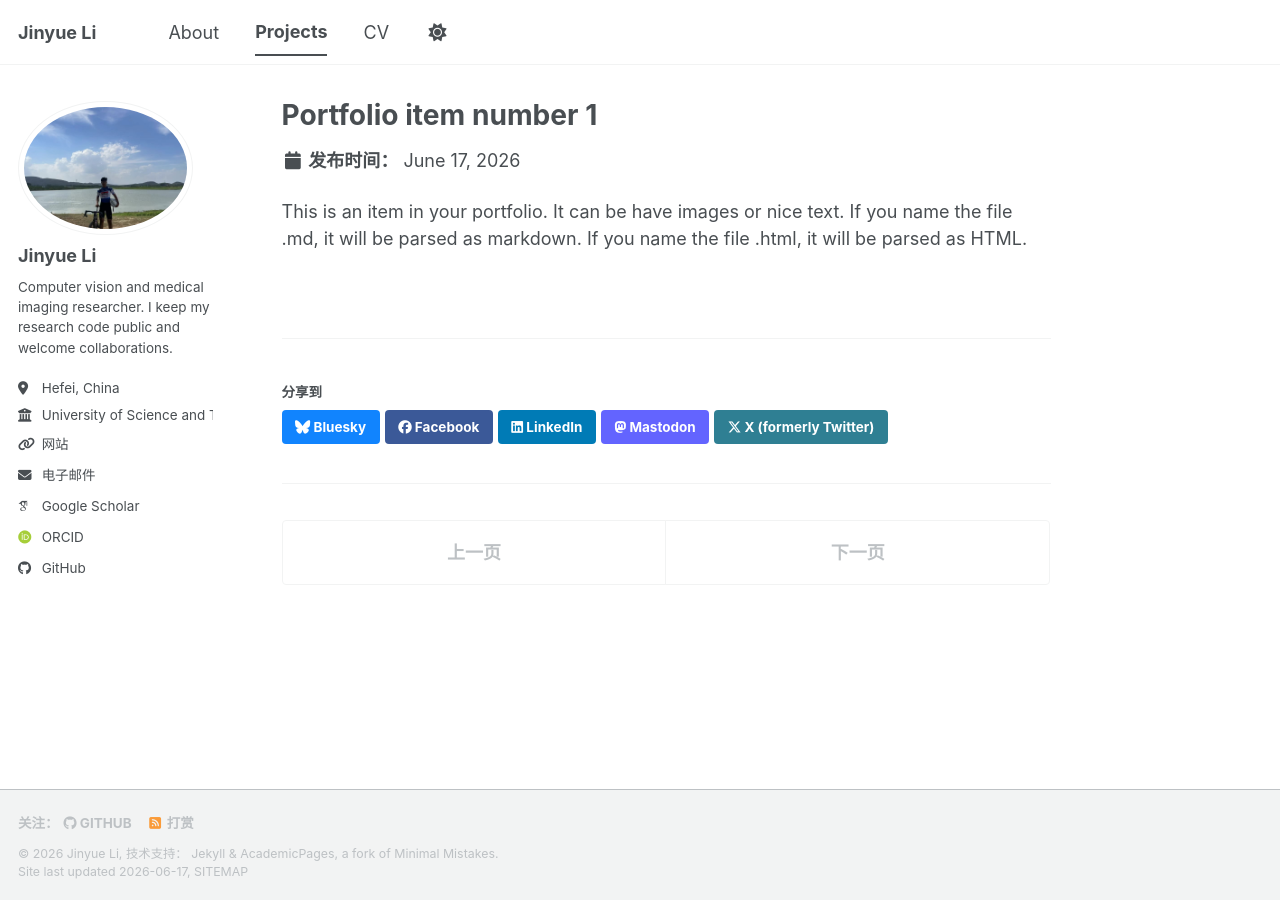
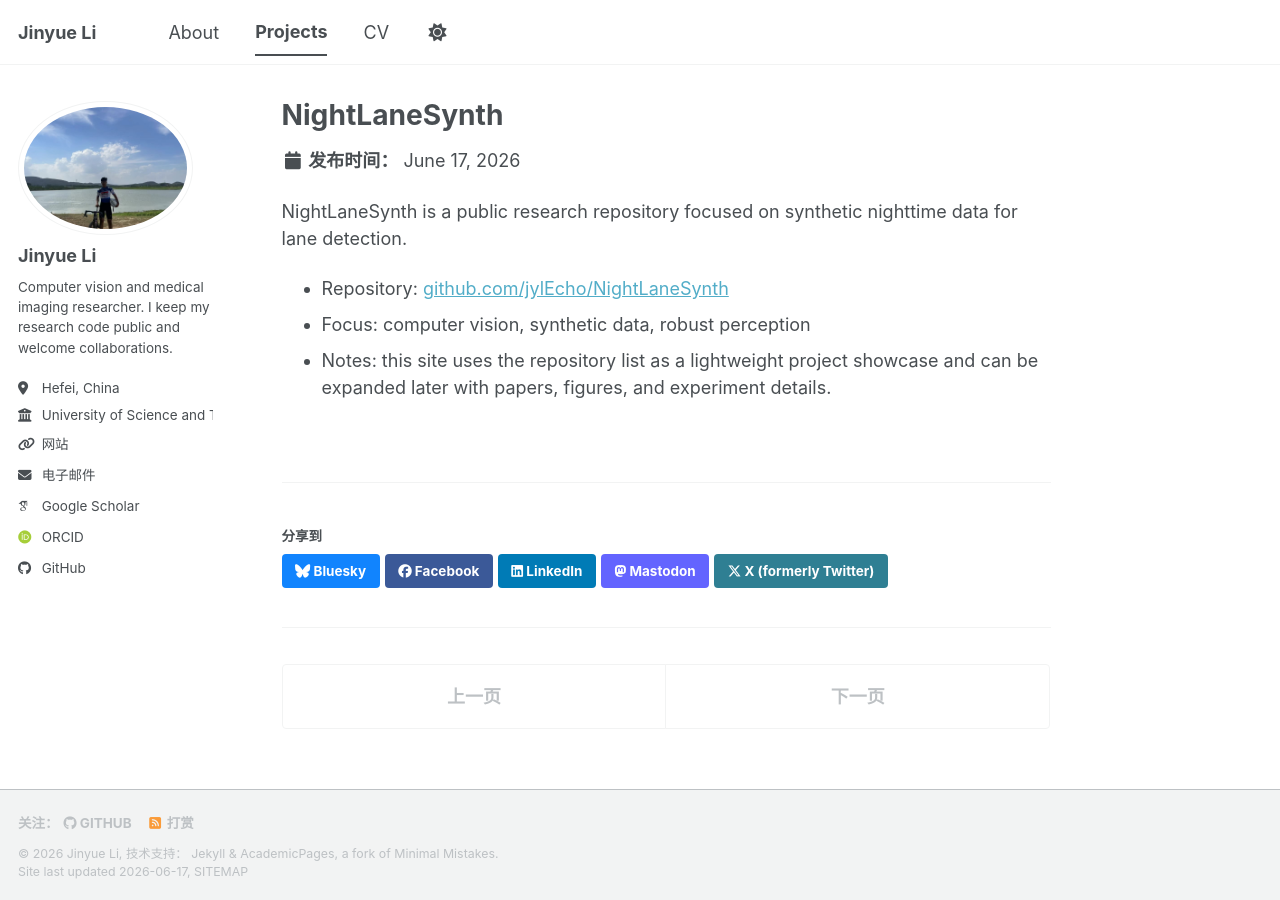
Before and after one commit to jylEcho/jylEcho.github.io, a Jekyll site: the page built from _portfolio/portfolio-1.md, in a window 1280 px wide. Built offline with Jekyll 4.4.1, drawn with Linux system fonts in a browser that asks for light colours; some web fonts are replaced; a script bundle is joined from its source files by our own code; library files that are not in the unit come from our copies.

Commit message:
Revise portfolio item to NightLaneSynth
Updated portfolio item details including title, excerpt, and description.

```diff
--- a/_portfolio/portfolio-1.md
+++ b/_portfolio/portfolio-1.md
@@ -1,7 +1,12 @@
 ---
-title: "Portfolio item number 1"
-excerpt: "Short description of portfolio item number 1<br/><img src='/images/500x300.png'>"
+title: "NightLaneSynth"
+excerpt: "Synthetic Night Data for Nighttime Lane Detection.<br/><img src='/JPG/bike.jpg'>"
 collection: portfolio
+permalink: /portfolio/nightlanesynth/
 ---
 
-This is an item in your portfolio. It can be have images or nice text. If you name the file .md, it will be parsed as markdown. If you name the file .html, it will be parsed as HTML.
+NightLaneSynth is a public research repository focused on synthetic nighttime data for lane detection.
+
+- Repository: [github.com/jylEcho/NightLaneSynth](https://github.com/jylEcho/NightLaneSynth)
+- Focus: computer vision, synthetic data, robust perception
+- Notes: this site uses the repository list as a lightweight project showcase and can be expanded later with papers, figures, and experiment details.
```
